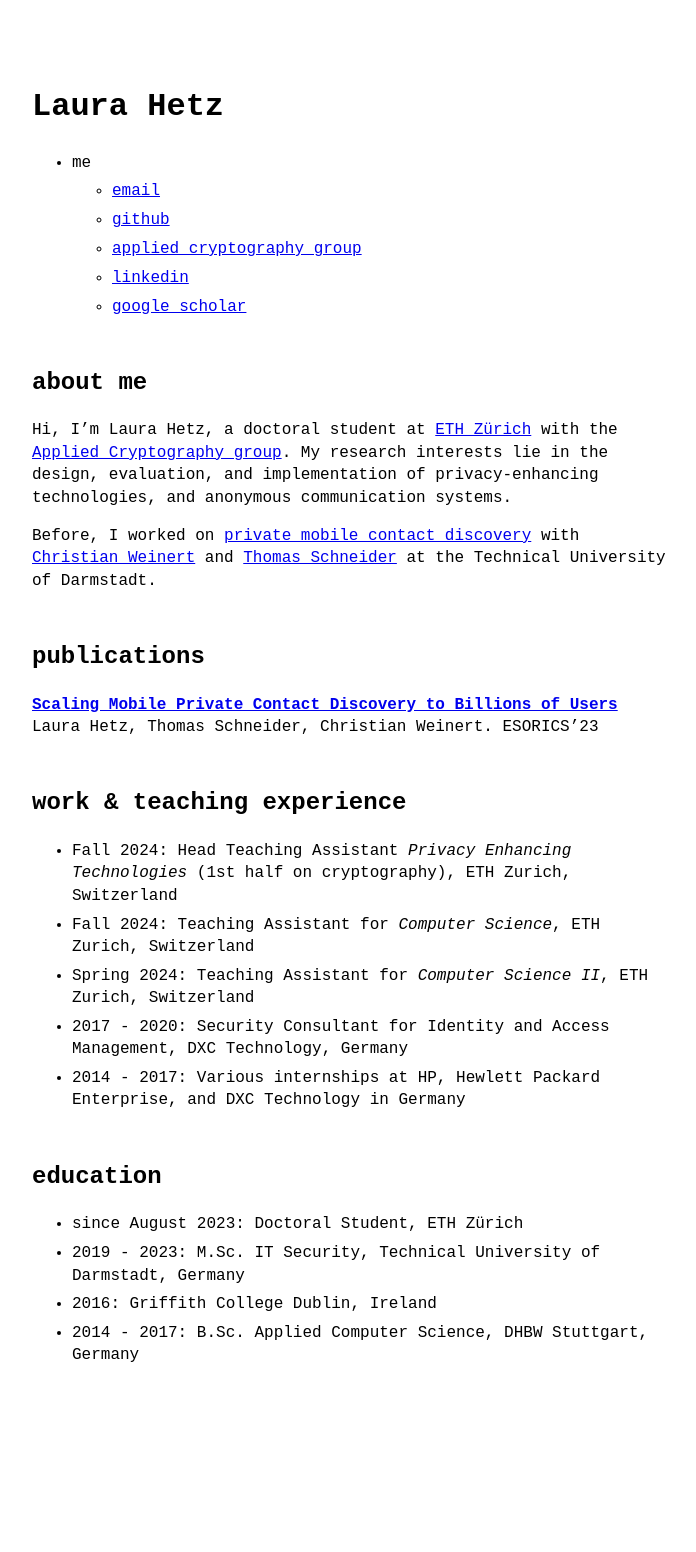
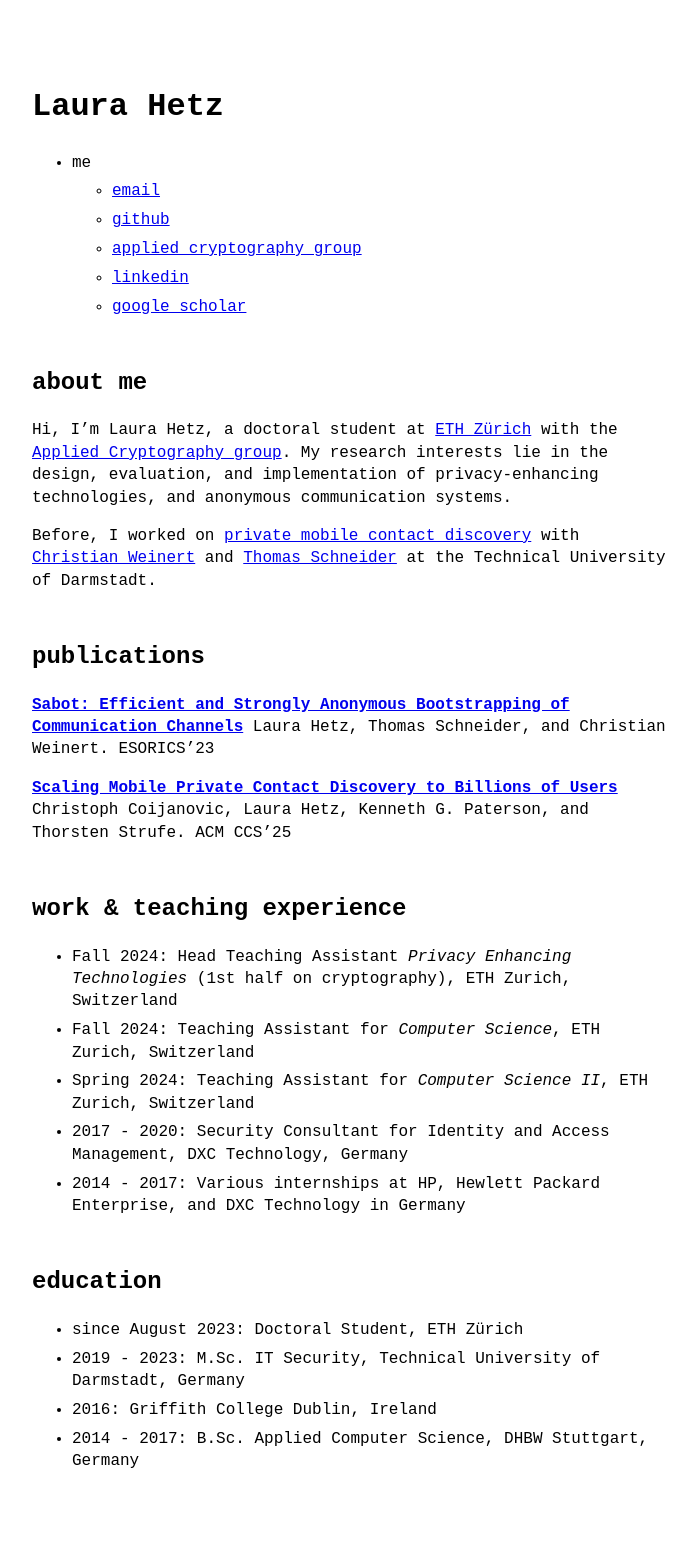
Before and after one commit to laurahetz/laurahetz.github.io, a Jekyll site: the page built from index.md, in a window 1280 px wide. Shown: the whole page, without its empty margins (288-984 px from the left). Built offline with Jekyll 4.4.1, drawn with Linux system fonts in a browser that asks for light colours; before the commit the page ends 1447 px from its top, so only the background shows below that.

Commit message:
update publications

```diff
--- a/index.md
+++ b/index.md
@@ -12,8 +12,11 @@ Before, I worked on [private mobile contact discovery](https://contact-discovery
 
 ## publications
 
+**[Sabot: Efficient and Strongly Anonymous Bootstrapping of Communication Channels](https://eprint.iacr.org/2025/971)**
+Laura Hetz, Thomas Schneider, and Christian Weinert. ESORICS'23
+
 **[Scaling Mobile Private Contact Discovery to Billions of Users](https://ia.cr/2023/758)**
-Laura Hetz, Thomas Schneider, Christian Weinert. ESORICS'23
+Christoph Coijanovic, Laura Hetz, Kenneth G. Paterson, and Thorsten Strufe. ACM CCS'25
 
 ## work & teaching experience
 
```
